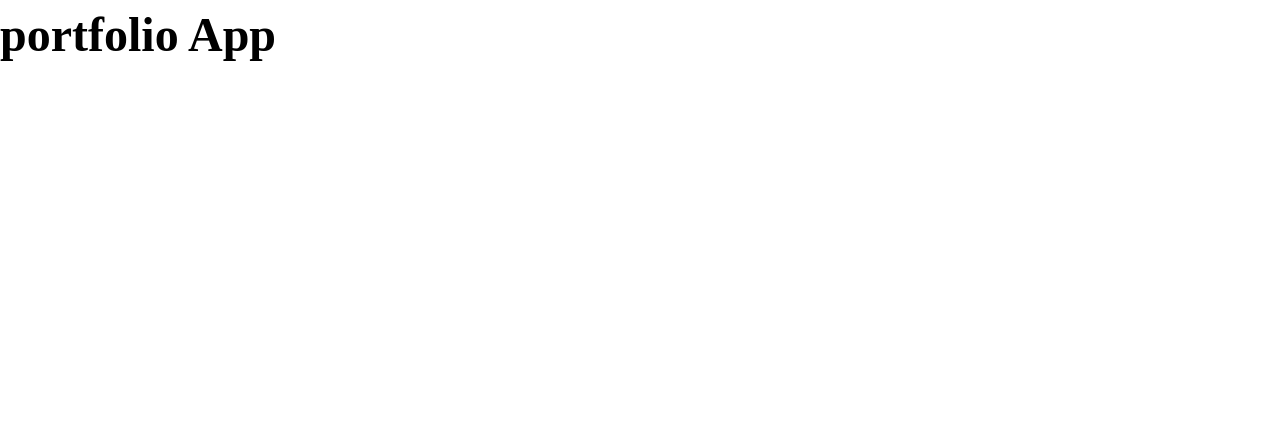
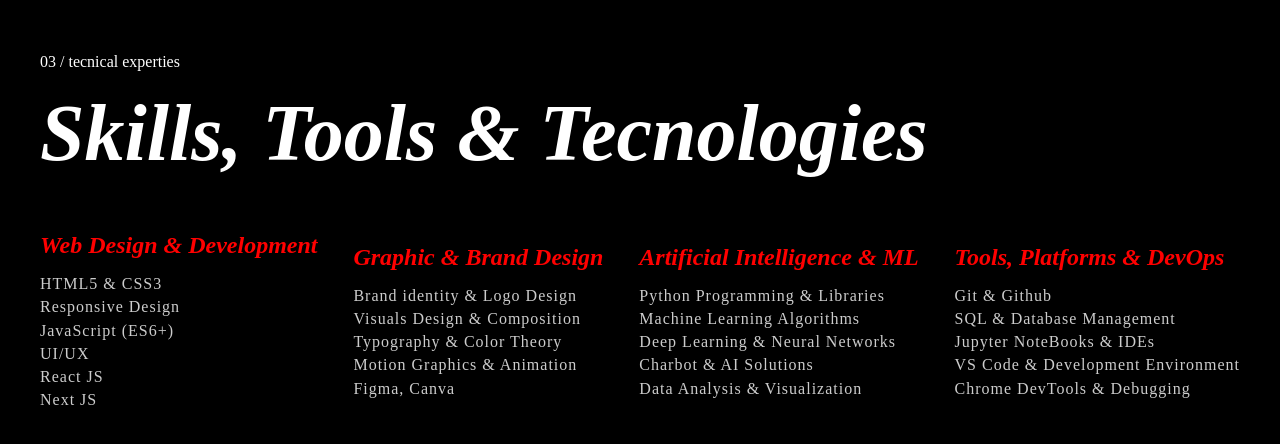
Before and after one commit to byllzz/portfolio, a React (Vite) app: page / in a window 1280 px wide. Shown: the top 444 px of the page. Built offline with nearby package versions, Linux system fonts and the light colour scheme; a web font is replaced by a local one.

Commit message:
adding content

```diff
--- a/src/App.jsx
+++ b/src/App.jsx
@@ -1,9 +1,10 @@
 import React from 'react'
+import SkillsSection from './sections/SkillsSection';
 
 export default function App() {
   return (
-    <div style={{
-      fontFamily: "Instrument Serif" , fontSize : "48px" , fontWeight : 600
-    }}>portfolio App</div>
+  <>
+  <SkillsSection />
+  </>
   )
 }
--- /dev/null
+++ b/src/components/SectionTag.jsx
@@ -0,0 +1,18 @@
+import React from 'react'
+
+export default function SectionTag(props) {
+  return (
+    <div style={sectionTagStyles} id='section-tag'>
+  <span style={tagStyles}>{props.sectionTag}</span>
+    </div>
+  )
+}
+
+
+const sectionTagStyles = {
+  display : "block" , lineHeight : "1" , overflow: "hidden"
+};
+const tagStyles = {
+ textTransform : "uppercase" , lineHeight : '1' , letterSpacing : "3px" , fontFamily : "Jetbrains Mono" , fontSize : '11px' , color : '#ffffff' , opacity : ".5" ,
+ fontWeight : "400"
+}
--- /dev/null
+++ b/src/components/SectionTitle.jsx
@@ -0,0 +1,9 @@
+export default function SectionTitle({ children, variant = "default" }) {
+  const styles = {
+    default: "30px",
+    large: "60px",
+    small: "20px",
+  };
+
+  return <h1 className={styles[variant]}>{children}</h1>;
+}
--- a/src/index.css
+++ b/src/index.css
@@ -3,6 +3,11 @@
 * ::before {
   box-sizing: border-box;
   scroll-behavior: smooth;
+}
+:root {
+  --background : #000000;
+  --txt-color : #ffffff;
+  --heading-font : 'Instrument Serif';
 }
 * {
   padding: 0;
@@ -28,6 +33,8 @@ body {
   font-optical-sizing: auto;
   font-weight: normal;
   font-style: normal;
+  background-color: var(--background);
+  color: var(--txt-color);
 }
 ::selection {
   background-color: #ff0000;
@@ -64,6 +71,7 @@ button {
   border: none;
   outline: none;
   background: transparent;
+  color: inherit;
 }
 button:disabled {
   cursor: not-allowed;
--- /dev/null
+++ b/src/sections/SkillsSection.jsx
@@ -0,0 +1,74 @@
+import React from 'react'
+import SectionTag from '../components/SectionTag'
+import styles from '../styles/SkillsSection.module.css'
+import SectionTitle from '../components/SectionTitle'
+
+export default function SkillsSection() {
+
+  const dev_skills = [
+    'HTML5 & CSS3', "Responsive Design" ,
+    "JavaScript (ES6+)" , "UI/UX" , "React JS" , "Next JS"
+  ];
+
+  const graphics_skills=  [
+    "Brand identity & Logo Design",
+    "Visuals Design & Composition" , "Typography & Color Theory" , "Motion Graphics & Animation" , "Figma, Canva"
+  ];
+
+  const others_skills = [
+    "Python Programming & Libraries" ,"Machine Learning Algorithms" , "Deep Learning & Neural Networks" , "Charbot & AI Solutions", "Data Analysis & Visualization"
+  ];
+
+  const tools = [
+    "Git & Github", "SQL & Database Management" ,"Jupyter NoteBooks & IDEs" , "VS Code & Development Environment" , "Chrome DevTools & Debugging"
+  ];
+
+  return (
+<section className={styles.skillsSection}>
+ <span className={styles.tag}>
+  03 / tecnical experties
+ </span>
+ <h1 className={styles.title}>
+  skills, tools & tecnologies
+ </h1>
+ <div className={styles.skillsData}>
+  <ul role='development'>
+    <h2>Web Design & Development</h2>
+    {dev_skills.map((item , index) => (
+      <li key={index}>
+        {item}
+      </li>
+    ))}
+  </ul>
+  <ul role='graphics_skills'>
+    <h2>Graphic & Brand Design</h2>
+    {graphics_skills.map((item , index) => (
+      <li key={index}>
+        {item}
+      </li>
+    ))}
+  </ul>
+
+
+  <ul role='AI'>
+    <h2>Artificial Intelligence & ML</h2>
+ {others_skills.map((item , index) => (
+  <li key={index}>
+    {item}
+  </li>
+ ))}
+  </ul>
+
+  <ul role='tools'>
+    <h2>Tools, Platforms & DevOps</h2>
+    {tools.map((item , index)=> (
+      <li key={index}>
+        {item}
+      </li>
+    ))}
+  </ul>
+ </div>
+ </section>
+
+  )
+}
--- /dev/null
+++ b/src/styles/SkillsSection.module.css
@@ -0,0 +1,48 @@
+/* skills section */
+.skillsSection {
+  width: 100%;
+  max-width: 1200px;
+  margin: auto;
+  display: flex;
+  flex-direction: column;
+  align-items: flex-start;
+  justify-content: center;
+  gap: 20px;
+  flex-wrap: nowrap;
+  flex-shrink: 0;
+  padding-block:50px;
+}
+
+.skillsSection .title {
+  font-size: 80px;
+  font-family: "Instrument Serif";
+  font-style: italic;
+  text-transform: capitalize;
+  margin-bottom: 40px;
+}
+
+.skillsData {
+  display: flex;
+  align-items: center;
+  justify-content: space-between;
+  width: 100%;
+}
+.skillsData ul {
+  list-style: none;
+  display: flex;
+  flex-direction: column;
+  align-items: flex-start;
+}
+.skillsData ul h2 {
+  font-size: 24px;
+  margin-bottom: 15px;
+  font-family: "Instrument Serif";
+  color: #ff0000;
+  font-style: italic;
+}
+.skillsData ul li {
+  font-size: 16px;
+  font-family: "Inter";
+  color: #ccc;
+  letter-spacing: 1px;
+}
```
Also changed, not shown: src/components/ArrowIcon.jsx (added, +34 -0 lines).
